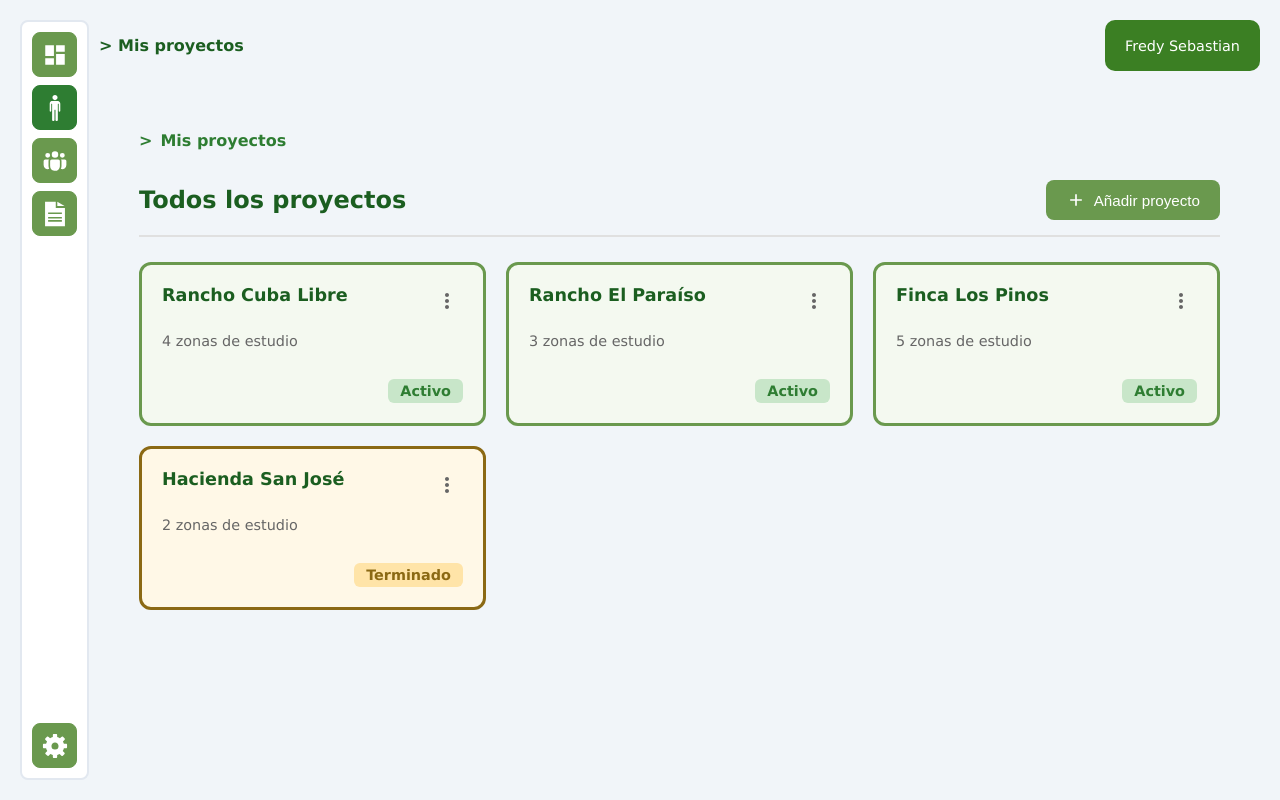
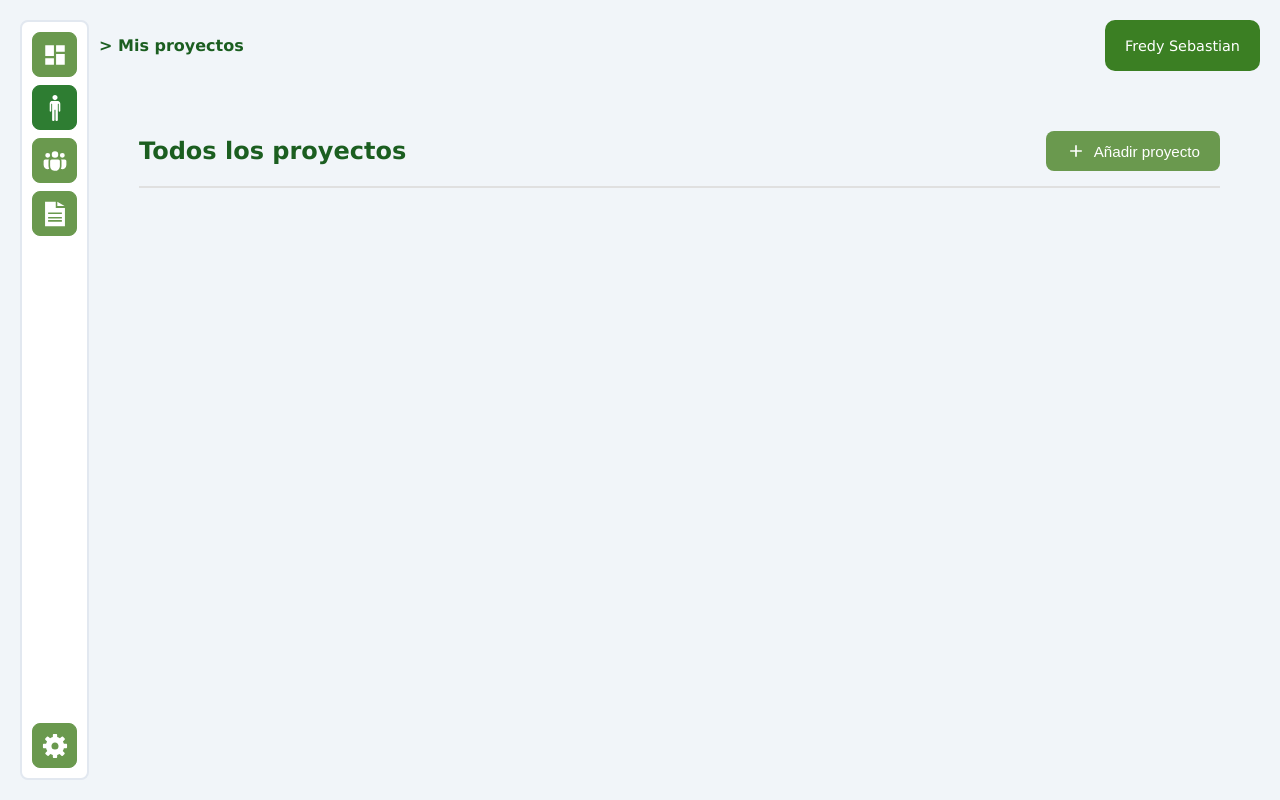
Before and after one commit to jacalvoag/Sylvara, an Angular app: page /my-project in a window 1280 px wide. Built offline with nearby package versions, Linux system fonts and the light colour scheme.

Commit message:
Corrigelo porfavor, borré lo que no va. Estar más atento porfavor

```diff
--- a/src/app/features/my-project/my-project.module.css
+++ b/src/app/features/my-project/my-project.module.css
@@ -2,24 +2,6 @@
   padding: 60px 40px 30px 40px;
   width: 100%;
   height: 100%;
-}
-
-.breadcrumb {
-  display: flex;
-  align-items: center;
-  gap: 8px;
-  margin-bottom: 30px;
-  color: #2E7D32;
-  font-weight: 600;
-  font-size: 1rem;
-}
-
-.breadcrumb-arrow {
-  color: #2E7D32;
-}
-
-.breadcrumb-text {
-  color: #2E7D32;
 }
 
 .section-header {
--- a/src/app/features/my-project/my-project.module.html
+++ b/src/app/features/my-project/my-project.module.html
@@ -1,10 +1,4 @@
 <div class="my-project-container">
-  <!-- Breadcrumb -->
-  <div class="breadcrumb">
-    <span class="breadcrumb-arrow">></span>
-    <span class="breadcrumb-text">Mis proyectos</span>
-  </div>
-
   <!-- Header Section -->
   <div class="section-header">
     <h2 class="section-title">Todos los proyectos</h2>
--- a/src/app/features/my-project/my-project.module.ts
+++ b/src/app/features/my-project/my-project.module.ts
@@ -16,12 +16,7 @@ interface Project {
   styleUrl: './my-project.module.css'
 })
 export class MyProjectModule {
-  projects: Project[] = [
-    { id: 1, name: 'Rancho Cuba Libre', zones: 4, status: 'Activo' },
-    { id: 2, name: 'Rancho El Paraíso', zones: 3, status: 'Activo' },
-    { id: 3, name: 'Finca Los Pinos', zones: 5, status: 'Activo' },
-    { id: 4, name: 'Hacienda San José', zones: 2, status: 'Terminado' }
-  ];
+  projects: Project[] = [];
 
   addProject(): void {
     console.log('Añadir proyecto');
```
